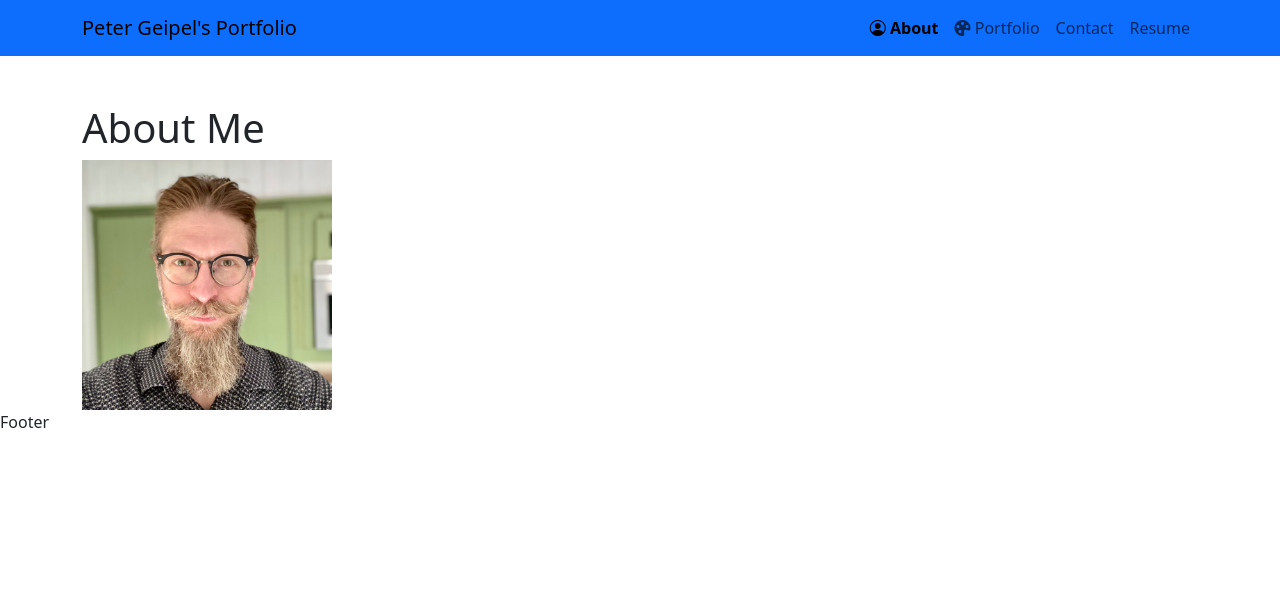
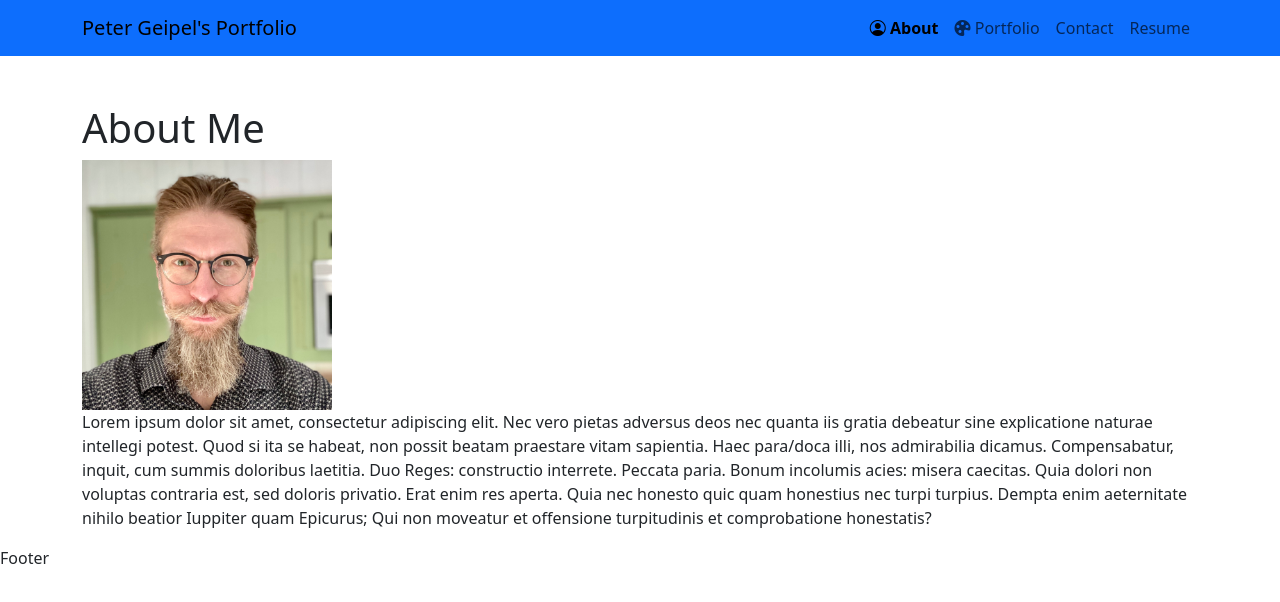
Before and after one commit to pwgeipel/Peter-G-React-Portfolio, a React (Create React App) app: page / in a window 1280 px wide. Shown: the top 602 px of the page. Built offline with nearby package versions, Linux system fonts and the light colour scheme.

Commit message:
about bio

```diff
--- a/src/pages/about.js
+++ b/src/pages/about.js
@@ -11,6 +11,7 @@ const AboutPage = props => {
             <div>
                 <img src={selfieImage} width={250} height={250} alt="Selfie" />
             </div>
+            <p>Lorem ipsum dolor sit amet, consectetur adipiscing elit. Nec vero pietas adversus deos nec quanta iis gratia debeatur sine explicatione naturae intellegi potest. Quod si ita se habeat, non possit beatam praestare vitam sapientia. Haec para/doca illi, nos admirabilia dicamus. Compensabatur, inquit, cum summis doloribus laetitia. Duo Reges: constructio interrete. Peccata paria. Bonum incolumis acies: misera caecitas. Quia dolori non voluptas contraria est, sed doloris privatio. Erat enim res aperta. Quia nec honesto quic quam honestius nec turpi turpius. Dempta enim aeternitate nihilo beatior Iuppiter quam Epicurus; Qui non moveatur et offensione turpitudinis et comprobatione honestatis? </p>
             </Container>
     )
 }
```
Also changed, not shown: src/components/about.js (line endings or trailing spaces).
